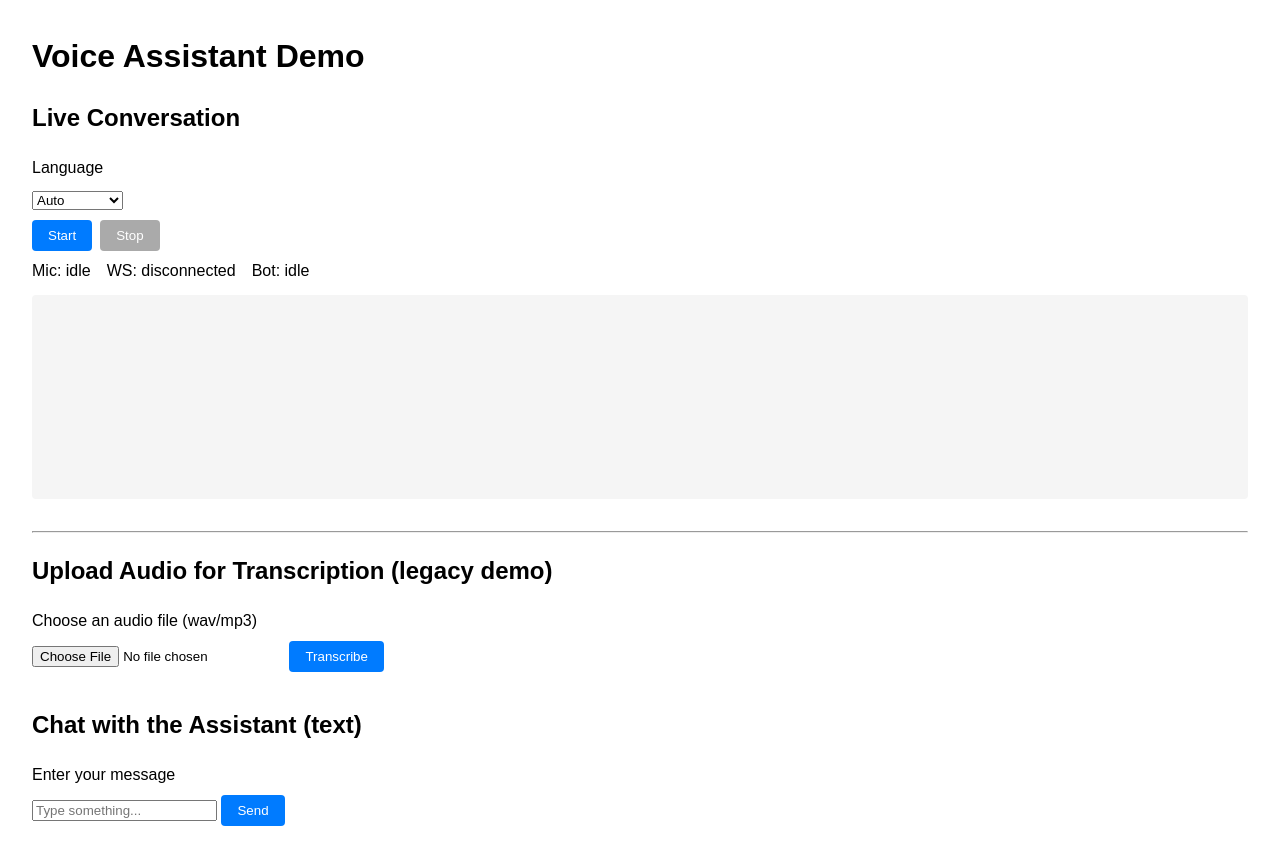
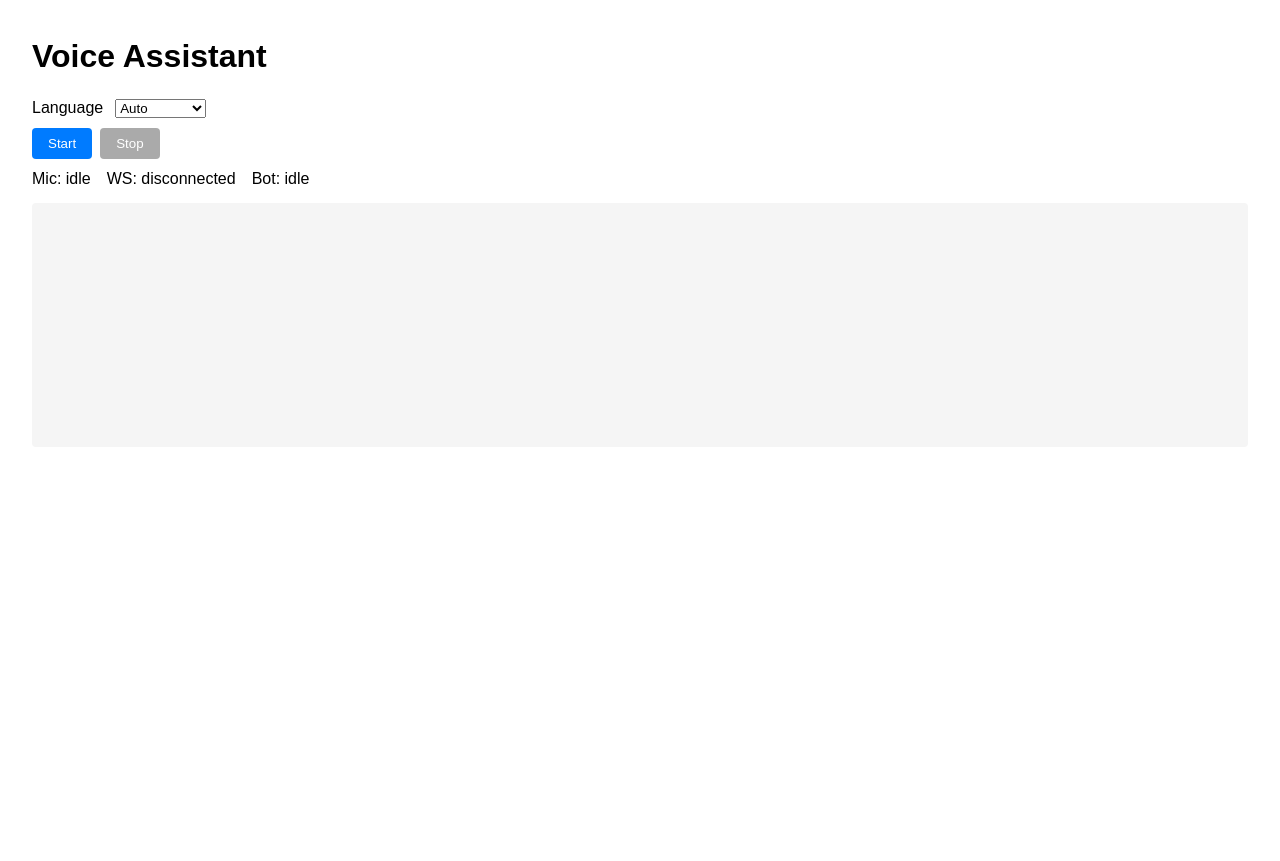
Before and after one commit to selectqoma/voice-assistant-web, a Flask app: page / in a window 1280 px wide. After the commit the page ends 184 px from the top, so only its background shows below. Run offline with Flask 3, Linux system fonts and the light colour scheme.

Commit message:
ui: simplify to live voice-to-voice only\n- remove legacy upload and text chat\n- keep start/stop, language selector, transcript, and TTS playback

```diff
--- a/app.py
+++ b/app.py
@@ -108,17 +108,7 @@
     return render_template("index.html")
 
 
-@app.route("/transcribe", methods=["POST"])
-def transcribe():
-    """Handle audio file uploads and return a transcribed placeholder."""
-    file = request.files.get("audio")
-    if not file:
-        return jsonify({"error": "No file uploaded"}), 400
-
-    # Read file bytes for processing (unused in stub)
-    audio_bytes = file.read()
-    text = transcribe_audio_stub(audio_bytes)
-    return jsonify({"transcription": text})
+## Legacy upload endpoint removed for simplified live-only UI
 
 
 @app.route("/respond", methods=["POST"])
--- a/templates/index.html
+++ b/templates/index.html
@@ -44,11 +44,10 @@
     </style>
 </head>
 <body>
-    <h1>Voice Assistant Demo</h1>
+    <h1>Voice Assistant</h1>
     <section id="live-stt">
-        <h2>Live Conversation</h2>
-        <div style="margin-bottom: 0.5rem;">
-            <label for="languageSelect">Language</label>
+        <div style="margin-bottom: 0.5rem; display:flex; gap:0.75rem; align-items:center;">
+            <label for="languageSelect" style="margin:0;">Language</label>
             <select id="languageSelect">
                 <option value="auto" selected>Auto</option>
                 <option value="en">English</option>
@@ -65,73 +64,12 @@
             <span id="connState">WS: disconnected</span>
             <span id="botState">Bot: idle</span>
         </div>
-        <div id="transcript" class="output" style="height: 180px; overflow:auto; margin-top:0.75rem;"></div>
+        <div id="transcript" class="output" style="height: 220px; overflow:auto; margin-top:0.75rem;"></div>
         <audio id="ttsAudio" autoplay></audio>
-    </section>
-    <hr />
-    <section id="stt-section">
-        <h2>Upload Audio for Transcription (legacy demo)</h2>
-        <form id="uploadForm">
-            <label for="audio">Choose an audio file (wav/mp3)</label>
-            <input type="file" id="audio" name="audio" accept="audio/*" required>
-            <button type="submit">Transcribe</button>
-        </form>
-        <div id="transcriptionResult" class="output" style="display:none;"></div>
-    </section>
-    <section id="chat-section">
-        <h2>Chat with the Assistant (text)</h2>
-        <label for="message">Enter your message</label>
-        <input type="text" id="message" placeholder="Type something..." required>
-        <button id="sendBtn">Send</button>
-        <div id="responseResult" class="output" style="display:none;"></div>
     </section>
 
     <script>
-        // Handle audio upload and transcription (legacy demo)
-        document.getElementById('uploadForm').addEventListener('submit', async function (e) {
-            e.preventDefault();
-            const fileInput = document.getElementById('audio');
-            const file = fileInput.files[0];
-            if (!file) return;
-            const formData = new FormData();
-            formData.append('audio', file);
-            const res = await fetch('/transcribe', {
-                method: 'POST',
-                body: formData
-            });
-            const data = await res.json();
-            const outputDiv = document.getElementById('transcriptionResult');
-            if (data.transcription) {
-                outputDiv.textContent = data.transcription;
-                outputDiv.style.display = 'block';
-            } else if (data.error) {
-                outputDiv.textContent = 'Error: ' + data.error;
-                outputDiv.style.display = 'block';
-            }
-        });
-
-        // Handle sending text message and receiving response
-        document.getElementById('sendBtn').addEventListener('click', async function () {
-            const messageInput = document.getElementById('message');
-            const text = messageInput.value.trim();
-            if (!text) return;
-            const res = await fetch('/respond', {
-                method: 'POST',
-                headers: {
-                    'Content-Type': 'application/json'
-                },
-                body: JSON.stringify({ text })
-            });
-            const data = await res.json();
-            const outputDiv = document.getElementById('responseResult');
-            if (data.response) {
-                outputDiv.textContent = data.response;
-                outputDiv.style.display = 'block';
-            } else if (data.error) {
-                outputDiv.textContent = 'Error: ' + data.error;
-                outputDiv.style.display = 'block';
-            }
-        });
+        // Removed legacy upload/text chat; focusing on live voice-to-voice
 
         // Live STT with Soniox via direct WebSocket
         const startBtn = document.getElementById('startBtn');
```
Also changed, not shown: 2 other files.
